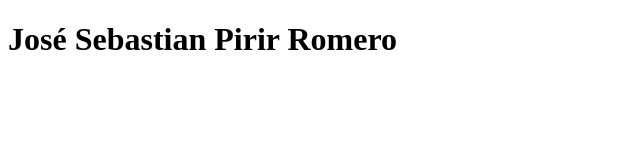
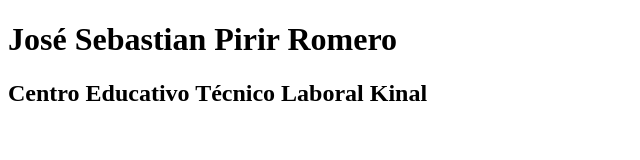
Before and after one commit to jpirir2017059/IN5AM, a plain HTML site: page index.html in a window 1280 px wide. Shown: the whole page, without its empty margins (0-640 px from the left). Drawn offline with Linux system fonts and the light colour scheme.

Commit message:
Se agregó centro educativo

```diff
--- a/index.html
+++ b/index.html
@@ -8,5 +8,6 @@
 <body>
 
     <h1> José Sebastian Pirir Romero <h1>
+    <h2> Centro Educativo Técnico Laboral Kinal <h2>
 </body>
 </html>
```
